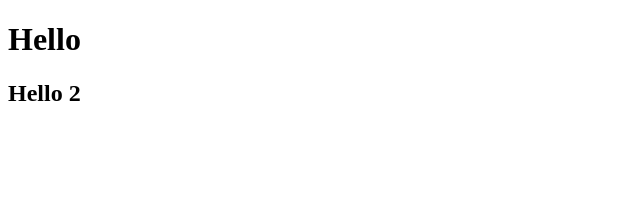
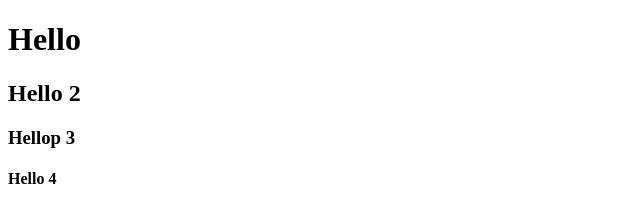
Before and after one commit to Lizyadanna/hellogit, a plain HTML site: page index2.html in a window 1280 px wide. Shown: the whole page, without its empty margins (0-640 px from the left). Drawn offline with Linux system fonts and the light colour scheme.

Commit message:
Version 6

```diff
--- a/index2.html
+++ b/index2.html
@@ -8,5 +8,7 @@
   <body>
     <h1>Hello</h1>
     <h2>Hello 2</h2>
+    <h3>Hellop 3</h3>
+    <h4>Hello 4</h4>
   </body>
 </html>
```
